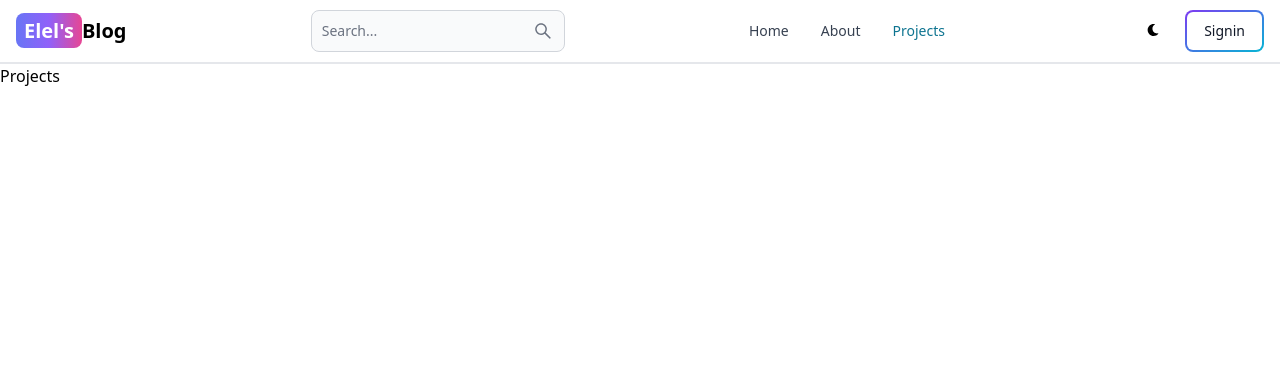
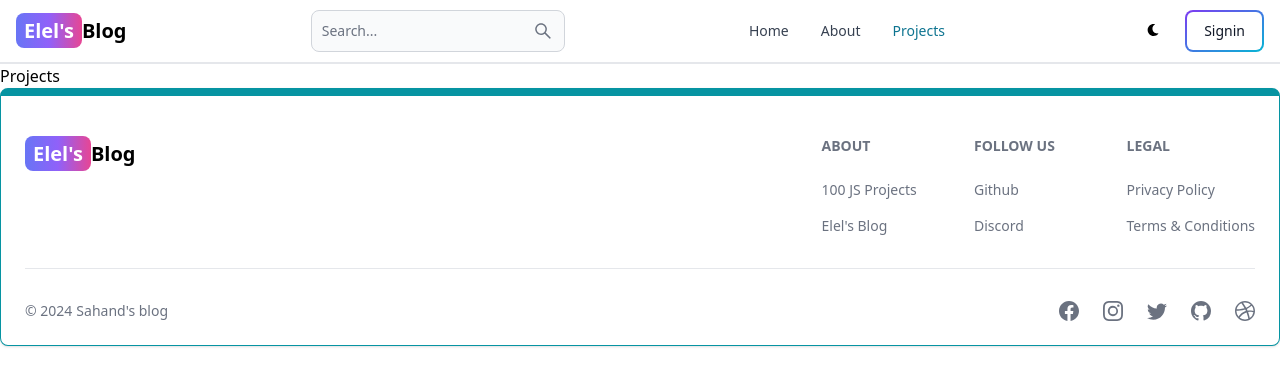
Before and after one commit to kalkidan-elel/mern-blog, a React (Vite) app in the folder client/: page /Projects in a window 1280 px wide. Shown: the top 386 px of the page. Built offline with nearby package versions, Linux system fonts and the light colour scheme.

Commit message:
Create and add the footer component

```diff
--- a/client/src/App.jsx
+++ b/client/src/App.jsx
@@ -7,6 +7,7 @@
 import Dashboard from './pages/Dashboard';
 import Header from './components/Header';
 import Projects from './pages/Projects';
+import Footer from './components/Footer';
 
 export default function App() {
   return (
@@ -20,6 +21,7 @@
         <Route path='/Dashboard' element={<Dashboard />} />
         <Route path='/Projects' element={<Projects />} />
       </Routes>
+      <Footer />
     </BrowserRouter>
   )
 }
--- /dev/null
+++ b/client/src/components/Footer.jsx
@@ -0,0 +1,74 @@
+import { Footer } from 'flowbite-react';
+import { Link } from 'react-router-dom';
+import { BsFacebook, BsInstagram, BsTwitter, BsGithub, BsDribbble } from 'react-icons/bs';
+export default function FooterCom() {
+    return (
+        <Footer container className='border border-t-8 border-teal-500'>
+            <div className='w-full max-w-7xl mx-auto'>
+                <div className='grid w-full justify-between sm:flex md:grid-cols-1'>
+                    <div className='mt-5'>
+                        <Link to='/' className='self-center whitespace-nowrap text-lg sm:text-xl font-semibold dark:text-white'>
+                            <span className='px-2 py-1 bg-gradient-to-r from-indigo-500 via-purple-500 to-pink-500 rounded-lg text-white'>
+                                Elel's
+                            </span>
+                            Blog
+                        </Link>
+                    </div>
+                    <div className='grid grid-cols-2 gap-8 mt-4 sm:grid-cols-3 sm:gap-6'>
+                        <div>
+                            <Footer.Title title='About' />
+                            <Footer.LinkGroup col>
+                                <Footer.Link
+                                    href='https://www.100jsprojects.com'
+                                    target='_blank'
+                                    rel='noopener noreferrer'
+                                >
+                                    100 JS Projects
+                                </Footer.Link>
+                                <Footer.Link
+                                    href='/about'
+                                    target='_blank'
+                                    rel='noopener noreferrer'
+                                >
+                                    Elel's Blog
+                                </Footer.Link>
+                            </Footer.LinkGroup>
+                        </div>
+                        <div>
+                            <Footer.Title title='Follow us' />
+                            <Footer.LinkGroup col>
+                                <Footer.Link
+                                    href='https://www.github.com/sahandghavidel'
+                                    target='_blank'
+                                    rel='noopener noreferrer'
+                                >
+                                    Github
+                                </Footer.Link>
+                                <Footer.Link href='#'>Discord</Footer.Link>
+                            </Footer.LinkGroup>
+                        </div>
+                        <div>
+                            <Footer.Title title='Legal' />
+                            <Footer.LinkGroup col>
+                                <Footer.Link href='#'>Privacy Policy</Footer.Link>
+                                <Footer.Link href='#'>Terms &amp; Conditions</Footer.Link>
+                            </Footer.LinkGroup>
+                        </div>
+                    </div>
+                </div>
+                <Footer.Divider />
+                <div className='w-full sm:flex sm:items-center sm:justify-between'>
+                    <Footer.Copyright href='#' by="Sahand's blog" year={new Date().getFullYear()} />
+                    <div className="flex gap-6 sm:mt-0 mt-4 sm:justify-center">
+                        <Footer.Icon href='#' icon={BsFacebook} />
+                        <Footer.Icon href='#' icon={BsInstagram} />
+                        <Footer.Icon href='#' icon={BsTwitter} />
+                        <Footer.Icon href='https://github.com/sahandghavidel' icon={BsGithub} />
+                        <Footer.Icon href='#' icon={BsDribbble} />
+
+                    </div>
+                </div>
+            </div>
+        </Footer>
+    );
+}
--- a/client/src/pages/Signup.jsx
+++ b/client/src/pages/Signup.jsx
@@ -44,7 +44,7 @@
                 <div className='flex-1'>
                     <Link to='/' className='font-bold dark:text-white text-4xl'>
                         <span className='px-2 py-1 bg-gradient-to-r from-indigo-500 via-purple-500 to-pink-500 rounded-lg text-white'>
-                            Sahand's
+                            Elel's
                         </span>
                         Blog
                     </Link>
```
